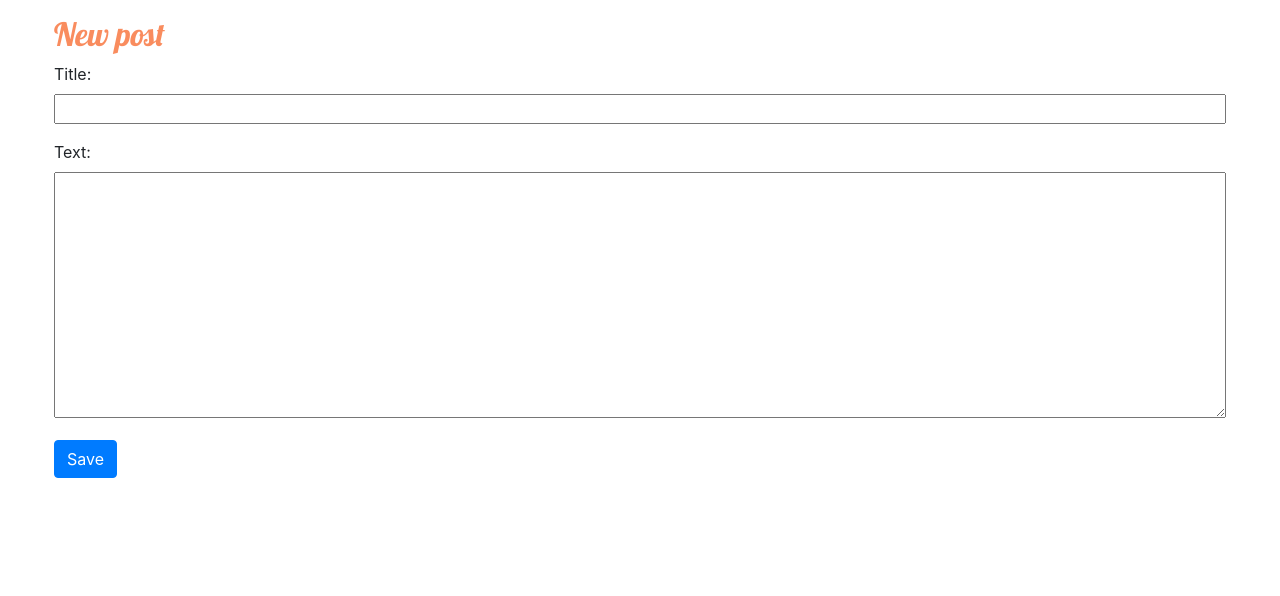
After one commit to nulla-vis/first-django-app, a Django app: page /post/new/ in a window 1280 px wide. The commit adds this page. Shown: the part 204-800 px from the top of the page. Run offline with Django 3.2, Linux system fonts and the light colour scheme.

Commit message:
Added views to create/edit blog post inside the site.

```diff
--- /dev/null
+++ b/blog/forms.py
@@ -0,0 +1,24 @@
+from django import forms
+from django.core.exceptions import ValidationError
+from django.forms import fields
+from .models import Post
+
+
+class PostForm(forms.ModelForm):
+    class Meta:
+        model = Post
+        fields = ('title', 'text',)
+
+    # def clean_title(self, *args, **kwargs):
+    #     title = self.cleaned_data.get("title")
+    #     if not "a" in title:
+    #         raise forms.ValidationError("Please input a Title")
+    #     else:
+    #         return title
+
+    # def clean_text(self, *args, **kwargs):
+    #     text = self.cleaned_data.get("text")
+    #     if text == None or text == '':
+    #         raise forms.ValidationError("Please input some text")
+    #     else:
+    #         return text
--- a/blog/static/css/blog.css
+++ b/blog/static/css/blog.css
@@ -23,3 +23,12 @@ h2, h5 a{
 .date {
     color: #828282;
 }
+
+.save {
+    float: right;
+}
+
+.post-form textarea,
+.post-form input {
+    width: 100%;
+}
--- a/blog/static/js/test.js
+++ b/blog/static/js/test.js
@@ -1 +1,5 @@
-console.log('test')
+$(document).ready(function(){
+    $('#id_title').prop('required',false);
+    $('#id_text').prop('required',false);
+    });
+console.log('test');
--- a/blog/templates/blog/base.html
+++ b/blog/templates/blog/base.html
@@ -14,7 +14,7 @@
 
 <body>
     <div class="container-fluid">
-        <div class="jumbotron jumbotron-fluid mb-0">
+        <div class="jumbotron jumbotron-fluid mb-3">
             <div class="container">
                 <h1 class="display-4 text-center">My Blog App</h1>
             </div>
--- /dev/null
+++ b/blog/templates/blog/post_edit.html
@@ -0,0 +1,14 @@
+{% extends 'blog/base.html' %}
+
+{% block content %}
+<div class="row mx-4">
+    <div class="col-md-12">
+        <h2>New post</h2>
+        <form method="POST" class="post-form">
+            {% csrf_token %}
+            {{ form.as_p }}
+            <button type="submit" class="btn btn-primary">Save</button>
+        </form>
+    </div>
+</div>
+{% endblock %}
--- a/blog/urls.py
+++ b/blog/urls.py
@@ -3,5 +3,7 @@ from . import views
 
 urlpatterns = [
     path('', views.post_list, name='post_list'),
-    path('post/<int:pk>/', views.post_detail, name='post_detail')
+    path('post/<int:pk>/', views.post_detail, name='post_detail'),
+    path('post/new/', views.post_new, name='post_new'),
+    path('post/<int:pk>/edit/', views.post_edit, name='post_edit'),
 ]
--- a/blog/views.py
+++ b/blog/views.py
@@ -1,6 +1,8 @@
 from django.shortcuts import get_object_or_404, render, get_list_or_404
 from .models import Post
 from django.utils import timezone
+from .forms import PostForm
+from django.shortcuts import redirect
 
 # Create your views here.
 
@@ -14,3 +16,32 @@ def post_list(request):
 def post_detail(request, pk):
     post = get_object_or_404(Post, pk=pk)
     return render(request, 'blog/post_detail.html', {'post': post})
+
+
+def post_new(request):
+    if request.method == "POST":
+        form = PostForm(request.POST)
+        if form.is_valid():
+            post = form.save(commit=False)
+            post.author = request.user
+            post.published_date = timezone.now()
+            post.save()
+            return redirect('post_detail', pk=post.pk)
+    else:
+        form = PostForm()
+    return render(request, 'blog/post_edit.html', {'form': form})
+
+
+def post_edit(request, pk):
+    post = get_object_or_404(Post, pk=pk)
+    if request.method == "POST":
+        form = PostForm(request.POST, instance=post)
+        if form.is_valid():
+            post = form.save(commit=False)
+            post.author = request.user
+            post.published_date = timezone.now()
+            post.save()
+            return redirect('post_detail', pk=post.pk)
+    else:
+        form = PostForm(instance=post)
+    return render(request, 'blog/post_edit.html', {'form': form})
```
Also changed, not shown: blog/templates/blog/post_detail.html (+10 -2 lines), blog/templates/blog/post_list.html (+8 -2 lines), blog/templates/blog/icons/file-earmark-plus.svg (added), blog/templates/blog/icons/pencil-fill.svg (added).
